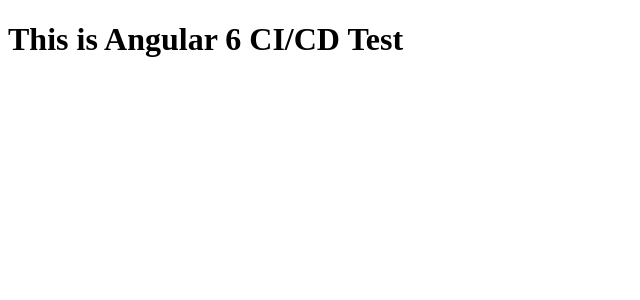
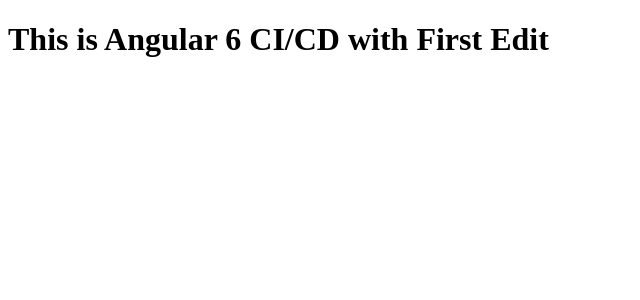
Before and after one commit to ankitbytecode/angular-CI, an Angular app: page / in a window 1280 px wide. Shown: the top 300 px of the page, without its empty margins (0-640 px from the left). Built offline with nearby package versions, Linux system fonts and the light colour scheme.

Commit message:
First change

```diff
--- a/src/app/app.component.html
+++ b/src/app/app.component.html
@@ -1 +1 @@
-<h1>This is Angular 6 CI/CD Test</h1>
+<h1>This is Angular 6 CI/CD with First Edit</h1>
```
